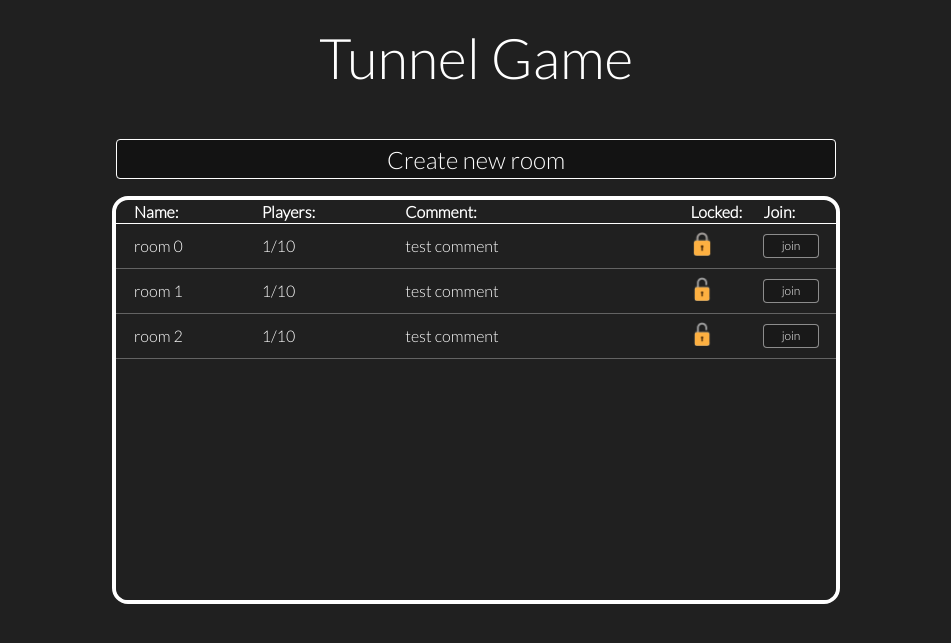
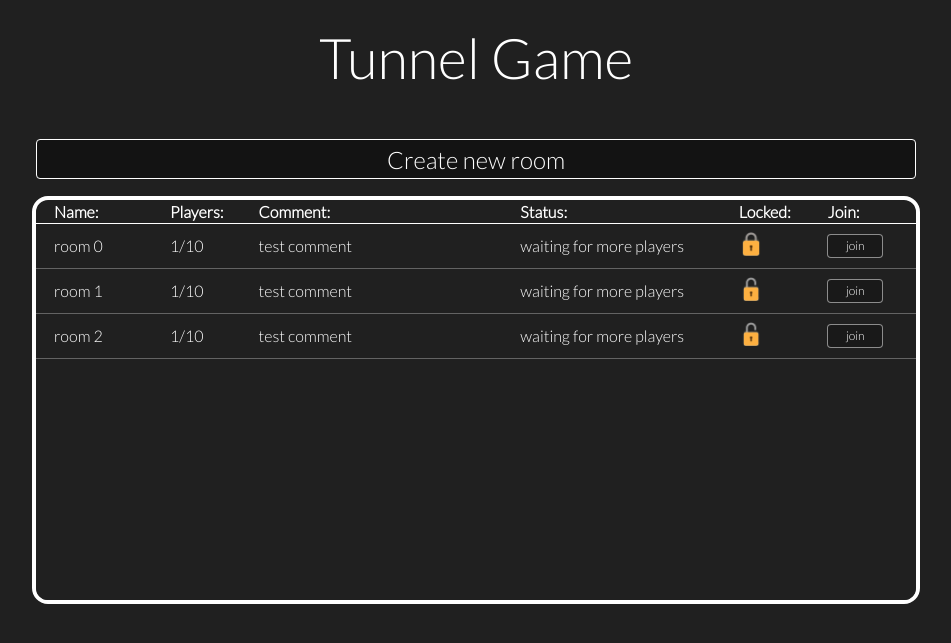
Before and after one commit to wojlin/MINESHAFT_GAME, a Flask app: page / in a window 1280 px wide. Shown: the top 643 px of the page, without its empty margins (164-1115 px from the left). Run offline with Flask 2, Linux system fonts and the light colour scheme.

Commit message:
added status for lobby rooms

```diff
--- a/GameRoom.py
+++ b/GameRoom.py
@@ -21,10 +21,13 @@ class GameRoom:
         self.host_id = game_host_player_id
         self.players = {game_host_player_id: Player(game_host_player_name, game_host_player_id)}
         self.game_started = False
+        self.status = "waiting for more players"
 
     def add_player_to_room(self, player_id: str, player_name: str):
         self.players[player_id] = Player(player_name, player_id)
         self.players_amount += 1
+        if self.players_amount >= 3:
+            self.status = "waiting on host to start game"
 
     def fetch_status(self):
         players = {player.player_id: player.player_name for index, player in self.players.items()}
@@ -35,7 +38,8 @@ class GameRoom:
                   "game_started": self.game_started,
                   "locked": self.locked,
                   "room_name": self.room_name,
-                  "room_comment": self.room_comment}
+                  "room_comment": self.room_comment,
+                  "status": self.status}
         return status
 
     def info(self):
--- a/main.py
+++ b/main.py
@@ -188,6 +188,7 @@ class GameHandler(object):
             return {"message_type": "error", "message": "only host can start the game"}
 
         room.game_started = True
+        room.status = "in game"
         self.games[room.room_id] = GameEngine.Game(game_id=room.room_id,
                                               config=self.config,
                                               name=room.room_name,
--- a/static/css/index.css
+++ b/static/css/index.css
@@ -14,7 +14,7 @@ h1
     left:0;
     right:0;
     margin:auto;
-    width:90vh;
+    width:110vh;
     height:50vh;
     transform: translate(0, -50%);
     background: var( --background-panel);
@@ -27,7 +27,7 @@ h1
 {
     position:relative;
     display:block;
-    width:90vh;
+    width:110vh;
     margin:auto;
     height:5vh;
     font-size:3vh;
@@ -81,18 +81,22 @@ table tbody tr {
 }
 
 #rooms_table td:nth-child(2), #rooms_table th:nth-child(2){
-  width:20%;
+  width:10%;
 }
 
 #rooms_table td:nth-child(3), #rooms_table th:nth-child(3){
-  width:40%;
+  width:30%;
 }
 
 #rooms_table td:nth-child(4), #rooms_table th:nth-child(4){
+  width:25%;
+}
+
+#rooms_table td:nth-child(5), #rooms_table th:nth-child(5){
   width:10%;
 }
 
-#rooms_table td:nth-child(5), #rooms_table th:nth-child(5){
+#rooms_table td:nth-child(6), #rooms_table th:nth-child(6){
   width:10%;
 }
 
@@ -142,6 +146,13 @@ table tbody tr {
 	transition: all 0.2s;
 	cursor: pointer;
 	opacity: 0.5;
+}
+
+.join_button:disabled {
+	transform: scale(1.0);
+	transition: all 0s;
+	cursor: default;
+	opacity: 0.2;
 }
 
 #gradient
--- a/static/css/room.css
+++ b/static/css/room.css
@@ -70,6 +70,7 @@
 	background: rgba(0,0,0,0.2);
 	border: solid 0.2vh rgba(255,255,255,0.5);
 	border-radius: 0.5vh;
+	border-radius: 0.5vh;
 	line-height: 1.5vh;
 	font-size: 1.5vh;
 	height: 3vh;
--- a/static/js/game_rooms.js
+++ b/static/js/game_rooms.js
@@ -114,6 +114,7 @@ function fetch_rooms_status_handler(data)
             "<td>"+value["room_name"]+"</td>" +
             "<td>"+value["players_amount"]+"/10</td>" +
             "<td>"+value["room_comment"]+"</td>" +
+            "<td>"+value["status"]+"</td>" +
             "<td>";
         if(value["locked"])
         {
@@ -123,10 +124,18 @@ function fetch_rooms_status_handler(data)
         {
             html += "<img src='static/images/unlocked.png'/>";
         }
-
+        let disabled = "";
+        if(value["game_started"] == true)
+        {
+            disabled = "disabled";
+        }
+        if(value["players_amount"] == 10)
+        {
+            disabled = "disabled";
+        }
         html += "</td>" +
             "<td>" +
-            "<button onclick='show_join_room_form(\""+value["room_id"]+"\", \""+value["locked"]+"\");' class='join_button'>join</button>" +
+            "<button onclick='show_join_room_form(\""+value["room_id"]+"\", \""+value["locked"]+"\");' class='join_button' "+disabled+">join</button>" +
             "</td>" +
             "</tr>";
         content.innerHTML += html;
--- a/templates/index.html
+++ b/templates/index.html
@@ -16,6 +16,7 @@
             <th>Name:</th>
             <th>Players:</th>
             <th>Comment:</th>
+            <th>Status:</th>
             <th>Locked:</th>
             <th>Join:</th>
         </tr>
@@ -26,6 +27,7 @@
             <td>{{rooms[room].room_name}}</td>
             <td>{{rooms[room].players_amount}}/10</td>
             <td>{{rooms[room].room_comment}}</td>
+            <td>{{rooms[room].status}}</td>
             <td>{{'<img src="static/images/locked.png"/>'|safe if rooms[room].locked else '<img
                     src="static/images/unlocked.png"/>'|safe}}
             </td>
```
